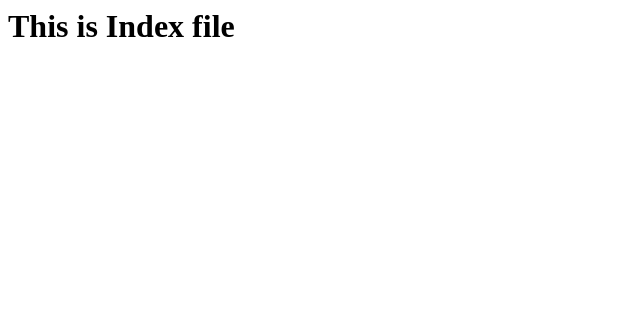
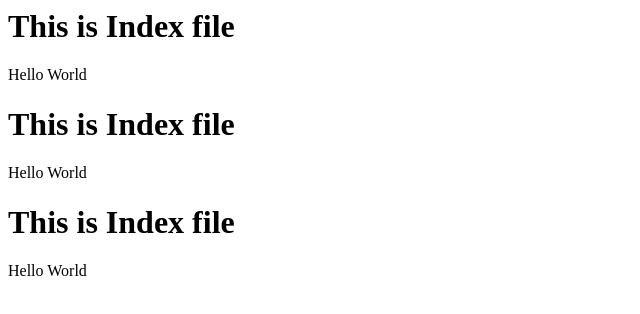
Before and after one commit to cpnmahesh/Project, a plain HTML site: page index.html in a window 1280 px wide. Shown: the whole page, without its empty margins (0-640 px from the left). Drawn offline with Linux system fonts and the light colour scheme.

Commit message:
Added few more line of code

```diff
--- a/index.html
+++ b/index.html
@@ -1 +1,6 @@
 <h1> This is Index file </h1>
+<p> Hello World</p>
+<h1> This is Index file </h1>
+<p> Hello World</p>
+<h1> This is Index file </h1>
+<p> Hello World</p>
```
